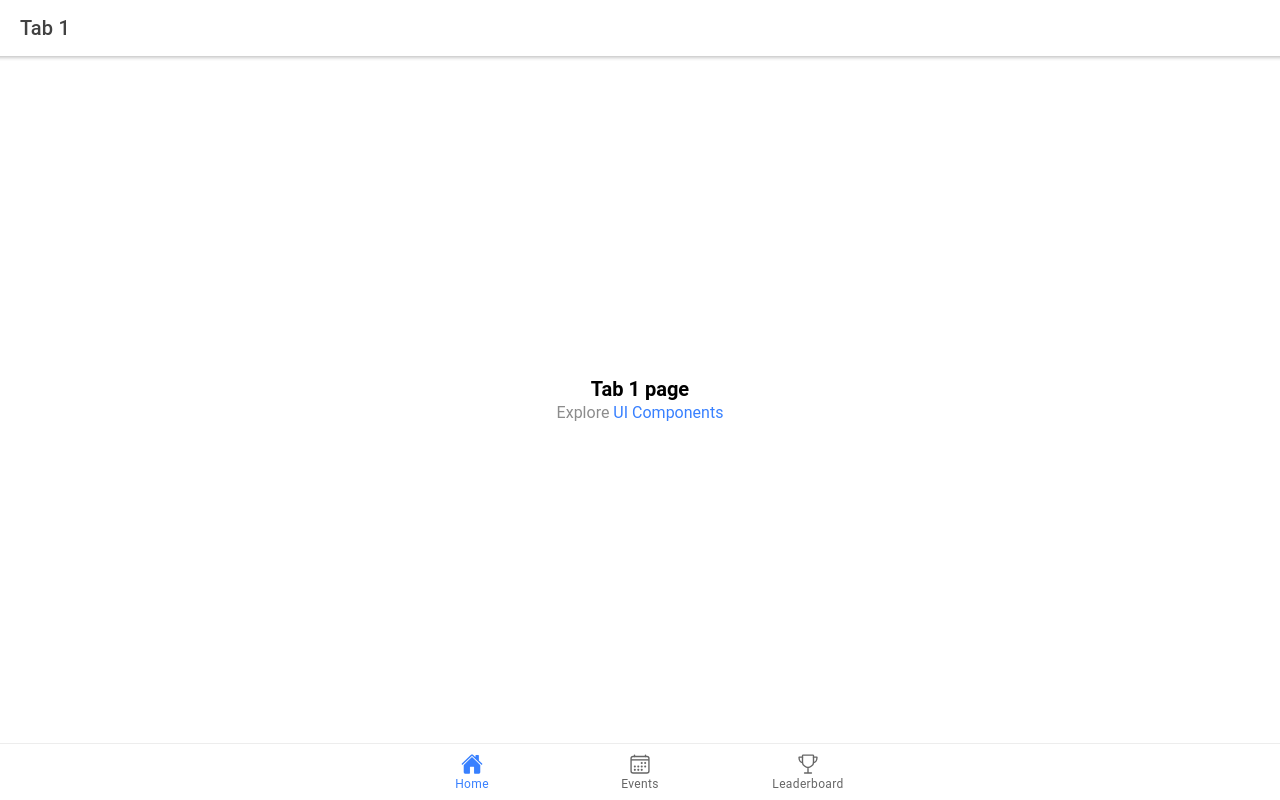
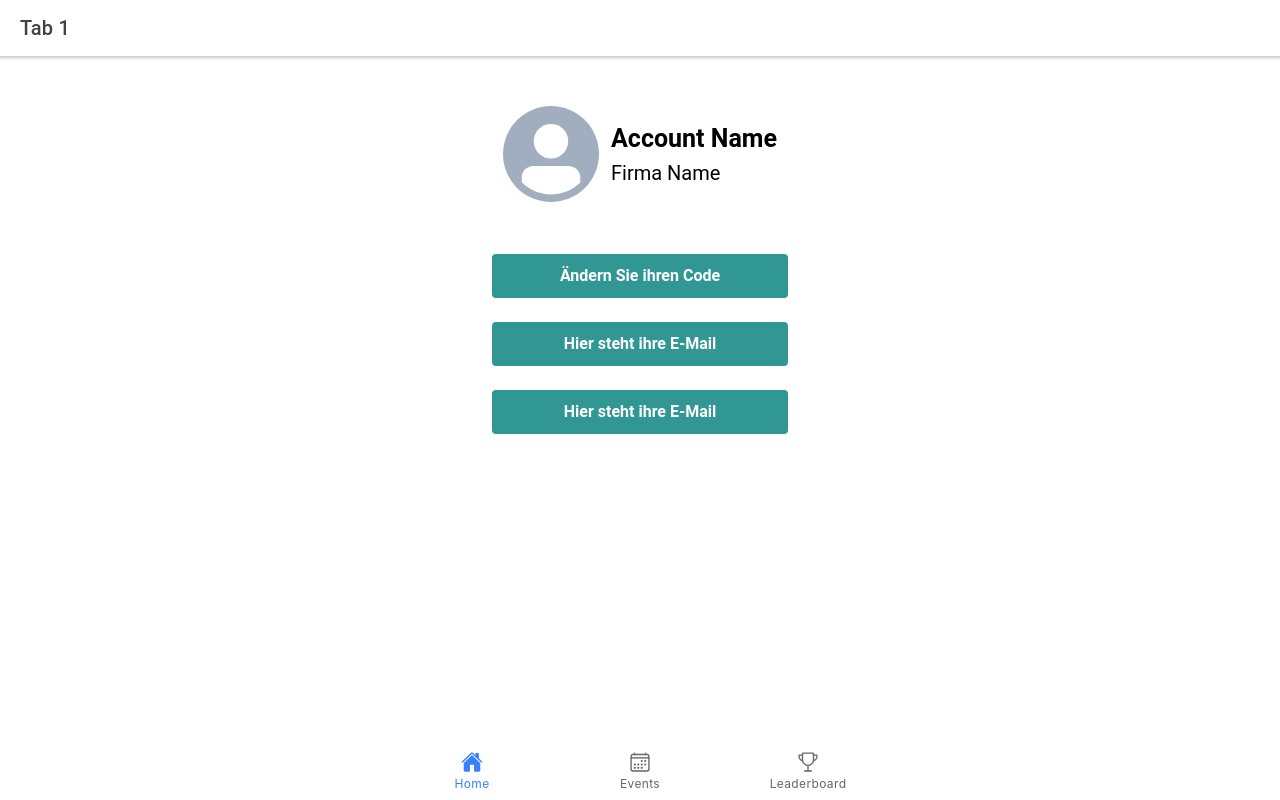
Before and after one commit to bennewehn/WorkFit, a React (Create React App) app: page /tab1 in a window 1280 px wide. Built offline with nearby package versions, Linux system fonts and the light colour scheme.

Commit message:
Update Tab1.tsx

```diff
--- a/src/pages/Tab1.tsx
+++ b/src/pages/Tab1.tsx
@@ -1,9 +1,30 @@
 import { IonContent, IonHeader, IonPage, IonTitle, IonToolbar } from '@ionic/react';
 import ExploreContainer from '../components/ExploreContainer';
 import './Tab1.css';
+import * as React from 'react'
+import { useState } from 'react';
 
-const Tab1: React.FC = () => {
+// 1. import `ChakraProvider` component
+import { ChakraProvider, Modal, ColorModeScript, extendTheme, ModalOverlay, useColorMode, useDisclosure, ModalContent, ModalHeader, ModalFooter, ModalBody, ModalCloseButton, FormControl, FormLabel, Input, Wrap, WrapItem, EditablePreview, EditableInput, Avatar, Button, Switch, ButtonGroup, Stack, Alert, Editable, AlertIcon, AlertTitle, AlertDescription, Flex, Box, Text, Badge, ListItem } from '@chakra-ui/react'
+
+
+
+function App() {
+
+  const [showCode, setShowCode] = useState(false)
+  const { isOpen, onOpen, onClose } = useDisclosure()
+  const { colorMode, toggleColorMode } = useColorMode()
+
+
+  // 2. Wrap ChakraProvider at the root of your app
   return (
+    <>
+
+
+      {/* onClick={()=> setShowCode(!showCode)} */}
+
+
+
         <IonPage>
           <IonHeader>
             <IonToolbar>
@@ -16,10 +37,130 @@ const Tab1: React.FC = () => {
                 <IonTitle size="large">Tab 1</IonTitle>
               </IonToolbar>
             </IonHeader>
-        <ExploreContainer name="Tab 1 page" />
+            <ChakraProvider>
+
+              <Flex display="flex" align='center' justify='center' direction='row' margin='50px'>
+                <Avatar src='' size='xl'/>
+                <Box ml='3'>
+                  <Text fontWeight='bold' fontSize='25px'>
+                    Account Name
+                  </Text>
+                  <Text fontSize='20px'>Firma Name</Text>
+                </Box>
+              </Flex>
+
+
+              <Flex display="flex" direction='row' align='center' justify='center' >
+                <Button
+                  colorScheme='teal'
+                  variant='solid'
+                  size='md'
+                  height='48px'
+                  width='300px'
+                  border='2px'
+                  onClick={onOpen}
+                >
+                  Ändern Sie ihren Code
+                </Button>
+                <Modal isOpen={isOpen} onClose={onClose}>
+                  <ModalOverlay />
+                  <ModalContent>
+                    <ModalHeader></ModalHeader>
+                    <ModalCloseButton />
+                    <ModalBody>
+
+                      <FormControl isRequired width='300px'>
+                        <FormLabel>Bitte geben Sie ihren neuen Code ein</FormLabel>
+                        <Input placeholder='Ihr Code' />
+                      </FormControl>
+
+
+                    </ModalBody>
+                    <ModalFooter>
+                      <Button colorScheme='blue' >
+                        Absenden
+                      </Button>
+                      <Button variant='ghost'>Abbrechen</Button>
+                    </ModalFooter>
+                  </ModalContent>
+                </Modal>
+              </Flex>
+
+              <Flex display="flex" direction='row' align='center' justify='center' margin='20px'>
+                <Button
+                  colorScheme='teal'
+                  variant='solid'
+                  size='md'
+                  height='48px'
+                  width='300px'
+                  border='2px'
+                  onClick={onOpen}
+                >
+                  Hier steht ihre E-Mail
+                </Button>
+                <Modal isOpen={isOpen} onClose={onClose}>
+                  <ModalOverlay />
+                  <ModalContent>
+                    <ModalHeader>Hier ist ihre E-Mail</ModalHeader>
+                    <ModalCloseButton />
+                    <ModalBody>
+                      <Text>
+                        E-Mail
+                      </Text>
+                     </ModalBody>
+                    <ModalFooter>
+                      <Button colorScheme='blue' onClick={onClose}>
+                        Schließen
+                      </Button>
+
+                    </ModalFooter>
+                  </ModalContent>
+                </Modal>
+              </Flex>
+
+              <Flex display="flex" direction='row' align='center' justify='center' margin='20px'>
+                <Button
+                  colorScheme='teal'
+                  variant='solid'
+                  size='md'
+                  height='48px'
+                  width='300px'
+                  border='2px'
+                  onClick={onOpen}
+                >
+                  Hier steht ihre E-Mail
+                </Button>
+                <Modal isOpen={isOpen} onClose={onClose}>
+                  <ModalOverlay />
+                  <ModalContent>
+                    <ModalHeader>Hier ist ihr Passwort</ModalHeader>
+                    <ModalCloseButton />
+                    <ModalBody>
+                      <Text>
+                        Passwort
+                      </Text>
+                     </ModalBody>
+                    <ModalFooter>
+                      <Button colorScheme='blue' onClick={onClose}>
+                        Schließen
+                      </Button>
+
+                    </ModalFooter>
+                  </ModalContent>
+                </Modal>
+              </Flex>
+
+
+
+
+
+
+            </ChakraProvider>
+
           </IonContent>
         </IonPage>
+      </>
       );
 };
 
-export default Tab1;
+      export default App;
```
Lines whose indentation alone changed are shown as unchanged.
